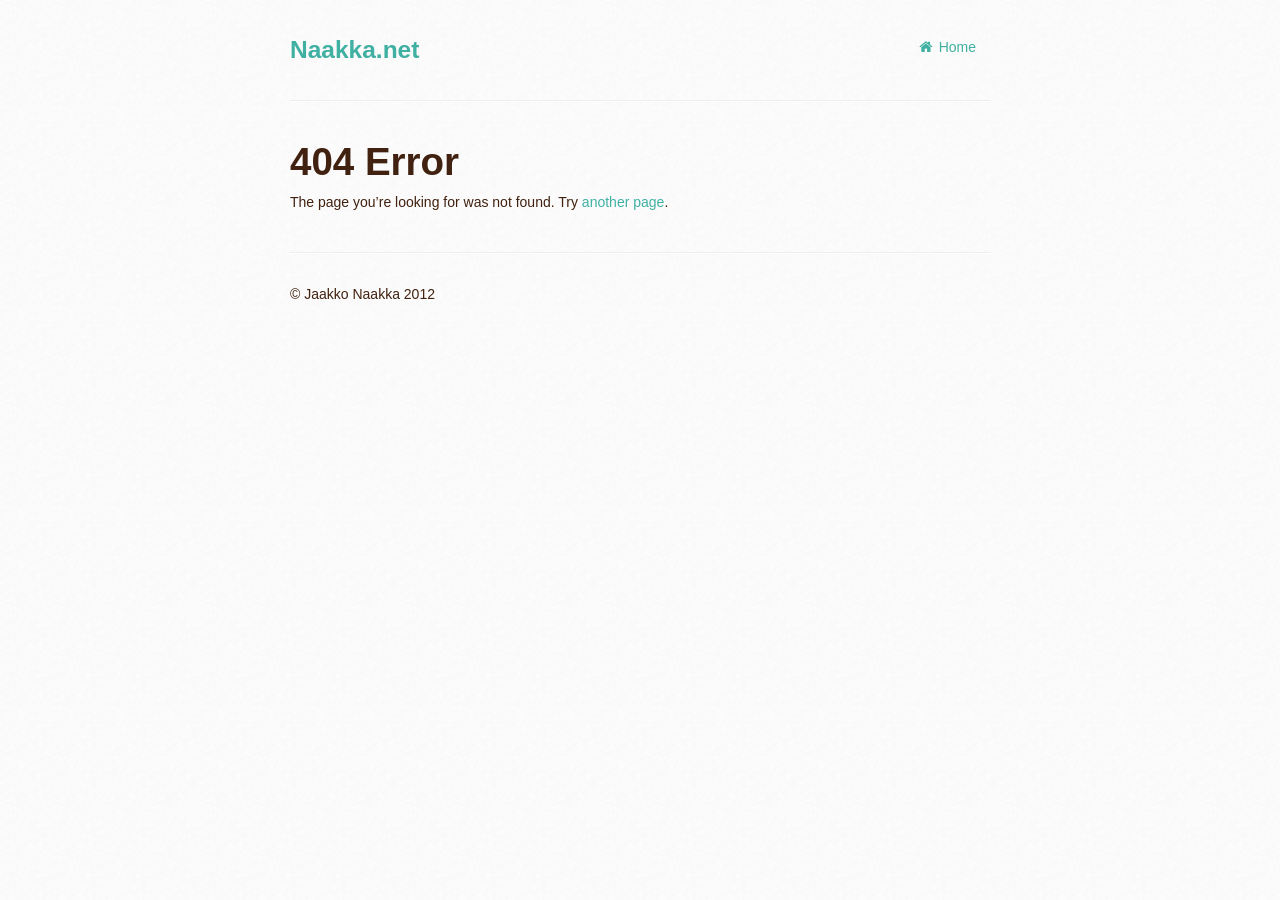
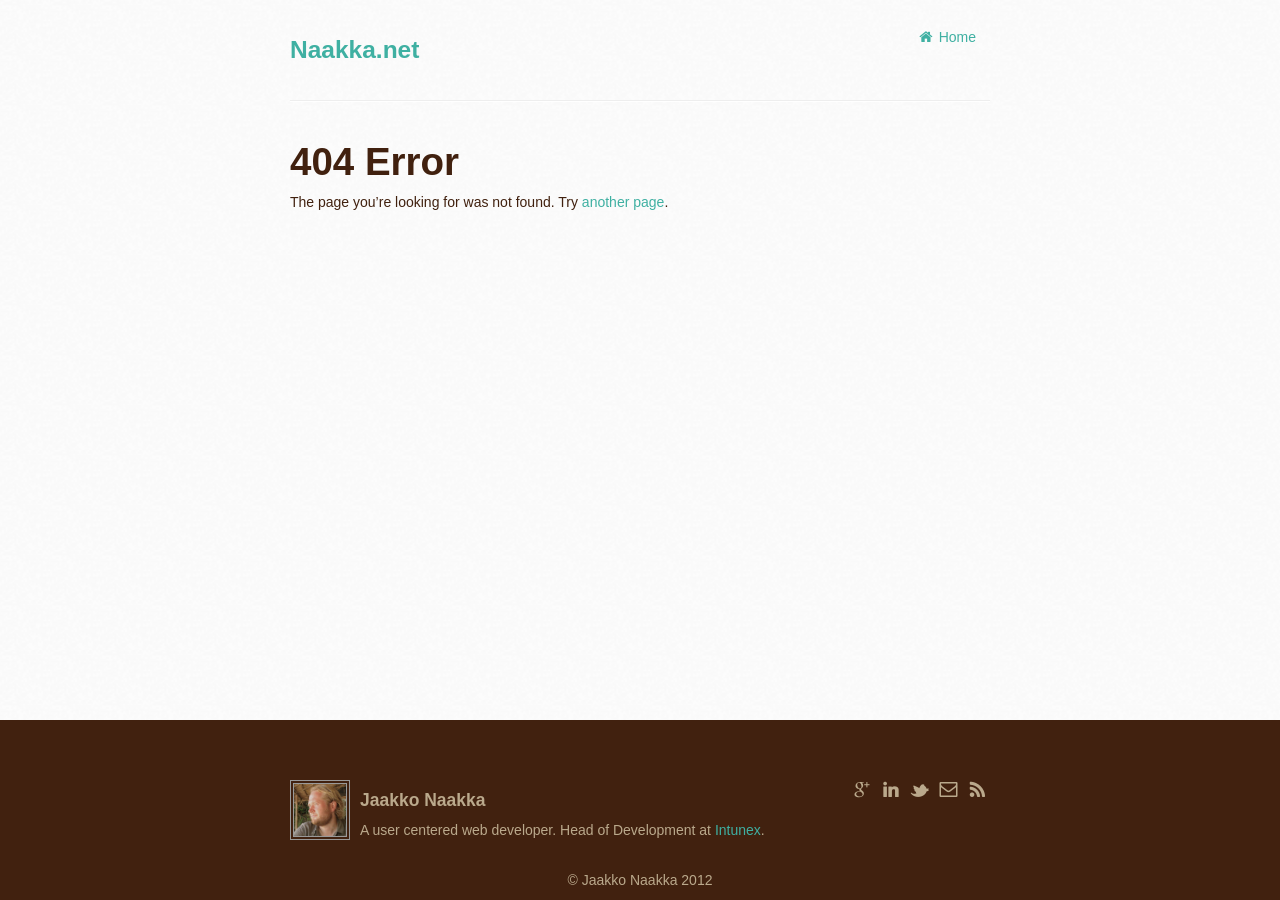
Before and after one commit to naakka/naakka.github.com, a Jekyll site: the page built from 404.md, in a window 1280 px wide. Built offline with Jekyll 4.4.1, drawn with Linux system fonts in a browser that asks for light colours; nearby versions of some CDN libraries.

Commit message:
Try a different layout with static footer.

```diff
--- a/_includes/post/listing.html
+++ b/_includes/post/listing.html
@@ -12,13 +12,13 @@
 			</div>
 		</div>
 
-		<div class="span5">
+		<div class="span8">
 			<h3 class="title"><a href="{{ post.url }}">{{ post.title }} <small>{{ post.date | date_to_string }}</small></a></h3>
 		</div>
 	</div>
 
 	<div class="row">
-		<div class="span6">
+		<div class="span9">
 			<div class="content">
 				{% if post.description %}
 					<p>{{ post.description }}</p>
--- a/_layouts/default.html
+++ b/_layouts/default.html
@@ -24,6 +24,7 @@
 
   <body>
 
+	<div class="main-wrapper">
     <div class="container-narrow">
       <header>
         <ul class="nav nav-pills pull-right">
@@ -32,15 +33,45 @@
         <h3 class="muted"><a href="/">{{ site.title }}</a></h3>
       </header>
 
-      <hr>
-	   	  {{ content }}
-      <hr>
+      <hr />
+   	  {{ content }}
+    </div> <!-- /container -->
+    </div>
 
-      <div class="footer">
-        <p>&copy; Jaakko Naakka 2012</p>
-      </div>
+    <footer>
+    	<div class="container-narrow">
+    		<div class="row">
+				<div class="span9 user-info">
+					<div class="pull-right">
+		    			<ul class="some-links">
+							<li><a href="https://plus.google.com/u/0/117445873455722224345"><i class="icon-google-plus"></i></a></li>
+							<li><a href="http://www.linkedin.com/in/naakka"><i class="icon-linkedin"></i></a></li>
+							<li><a href="http://twitter.com/naakka/"><i class="icon-twitter"></i></a></li>
+							<li><a href="mailto:{{ site.author.email }}"><i class="icon-envelope"></i></a></li>
+							<li><a href="/atom.xml"><i class="icon-rss"></i></a></li>
+						</ul>
+    				</div>
 
-    </div> <!-- /container -->
+					<div class="clearfix">
+						<div class="pull-left">
+							<img src="/img/jaakko_naakka.jpg" alt="Jaakko Naakka" title="Jaakko Naakka" class="avatar"/>
+						</div>
+
+						<h4>{{ site.author.name }}</h4>
+
+						<p>
+						A user centered web developer. Head of Development at <a href="http://intunex.fi">Intunex</a>.
+						</p>
+					</div>
+
+					<div class="copyright">
+						&copy; Jaakko Naakka 2012
+					</div>
+
+				</div>
+			</div>
+    	</div>
+    </footer>
 
     <!-- Le javascript
     ================================================== -->
--- a/css/main.css
+++ b/css/main.css
@@ -3,9 +3,11 @@
 
 /******************* Layout *********************/
 
+html, body {
+	height: 100%;
+}
+
 body {
-	padding-top: 20px;
-	padding-bottom: 40px;
 	background: white url('/graphics/cream_dust.png'); /** This pattern is downloaded from www.subtlepatterns.com  */
 	font-family: 'Nobile', sans-serif;
 	color: #41210F;
@@ -19,6 +21,51 @@ body {
 
 .container-narrow > hr {
 	margin: 30px 0;
+}
+
+.main-wrapper {
+	min-height: 100%;
+    height: auto !important;
+    height: 100%;
+
+    /* Negative indent footer by it's height */
+    margin: 0 auto -180px;
+}
+
+.main-wrapper .container-narrow {
+	padding-bottom: 240px;
+}
+
+header {
+	padding-top: 20px;
+}
+
+footer {
+	background: #41210F;
+	color: #BAA98C;
+	padding: 0 0 0 0;
+	height: 120px;
+	padding: 60px 0 0px 0;
+}
+
+footer .some-links a, footer .some-links a:hover {
+	color: #BAA98C;
+	font-size: 20px;
+	text-decoration: none;
+}
+
+footer .copyright {
+	margin-top: 20px;
+	text-align: center;
+}
+
+@media (max-width: 767px) {
+  footer {
+  	margin-left: -20px;
+  	margin-right: -20px;
+  	padding-left: 20px;
+  	padding-right: 20px;
+  }
 }
 
 
@@ -63,6 +110,9 @@ a:hover {
 
 .post-listing .post {
 	margin-bottom: 60px;
+}
+.post-listing .post:last-child {
+	margin-bottom: 0px;
 }
 
 .post-listing .post h3.title a {
@@ -143,11 +193,6 @@ iframe.reveal {
 	height: 550px;
 }
 
-.post-listing iframe.reveal {
-	width: 460px;
-}
-
-
 /******************* Homepage sidebar *********************/
 
 ul.some-links {
@@ -173,5 +218,4 @@ img.avatar {
 }
 
 .user-info h4 {
-	margin-top: 20px;
 }
--- a/index.html
+++ b/index.html
@@ -1,5 +1,5 @@
 ---
-layout: two_column
+layout: one_column
 title: Blog
 main_menu: home
 ---
```
